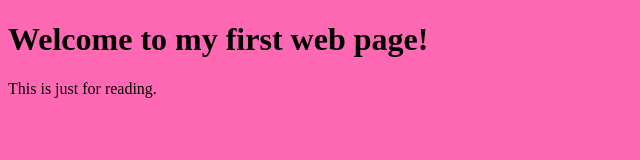
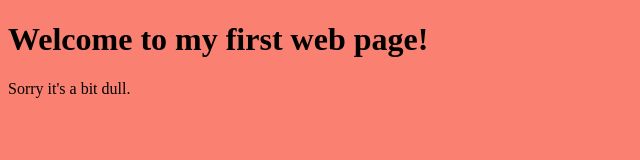
Before and after one commit to decisionmechanics/poor-web-app, a plain HTML site: page index.html in a window 1280 px wide. Shown: the whole page, without its empty margins (0-640 px from the left). Drawn offline with Linux system fonts and the light colour scheme.

Commit message:
Make it more dull

```diff
--- a/index.html
+++ b/index.html
@@ -9,7 +9,7 @@
 <body>
     <h1>Welcome to my first web page!</h1>
 
-    <p>This is just for reading.</p>
+    <p>Sorry it's a bit dull.</p>
 </body>
 
 </html>
--- a/styles.css
+++ b/styles.css
@@ -1,3 +1,3 @@
 body {
-    background-color: hotpink;
+    background-color: salmon;
 }
```
